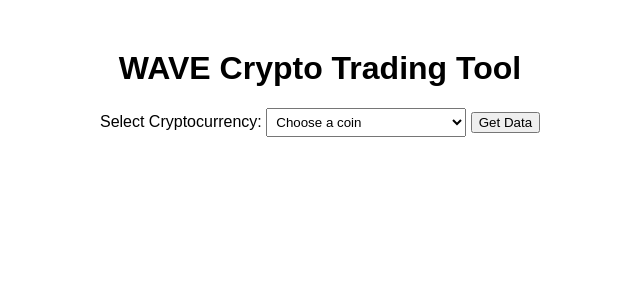
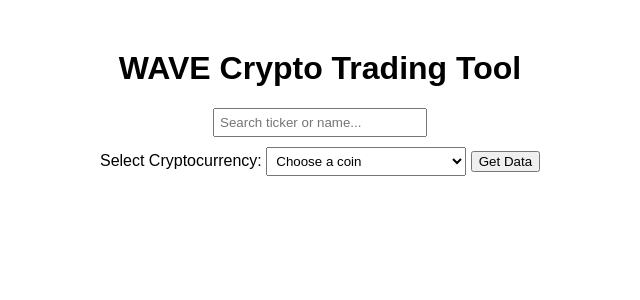
Before and after one commit to Archiebcb/WAVE, a Flask app: page / in a window 1280 px wide. Shown: the top 300 px of the page, without its empty margins (320-960 px from the left). Run offline with Flask 3, Linux system fonts and the light colour scheme.

Commit message:
Add searchable dropdown to index.html

```diff
--- a/templates/index.html
+++ b/templates/index.html
@@ -7,10 +7,15 @@
         body { font-family: Arial, sans-serif; text-align: center; margin-top: 50px; }
         .result { margin-top: 20px; }
         select { width: 200px; padding: 5px; }
+        .search-container { margin-bottom: 10px; }
+        #searchInput { width: 200px; padding: 5px; }
     </style>
 </head>
 <body>
     <h1>WAVE Crypto Trading Tool</h1>
+    <div class="search-container">
+        <input type="text" id="searchInput" placeholder="Search ticker or name..." onkeyup="filterOptions()">
+    </div>
     <form method="POST">
         <label for="ticker">Select Cryptocurrency:</label>
         <select id="ticker" name="ticker" required>
@@ -34,5 +39,24 @@
             {% endif %}
         </div>
     {% endif %}
+
+    <script>
+        function filterOptions() {
+            // Get the search term and the select element
+            let input = document.getElementById("searchInput").value.toLowerCase();
+            let select = document.getElementById("ticker");
+            let options = select.options;
+
+            // Loop through all options
+            for (let i = 0; i < options.length; i++) {
+                let text = options[i].text.toLowerCase();
+                if (text.includes(input)) {
+                    options[i].style.display = ""; // Show matching option
+                } else {
+                    options[i].style.display = "none"; // Hide non-matching option
+                }
+            }
+        }
+    </script>
 </body>
 </html>
```
